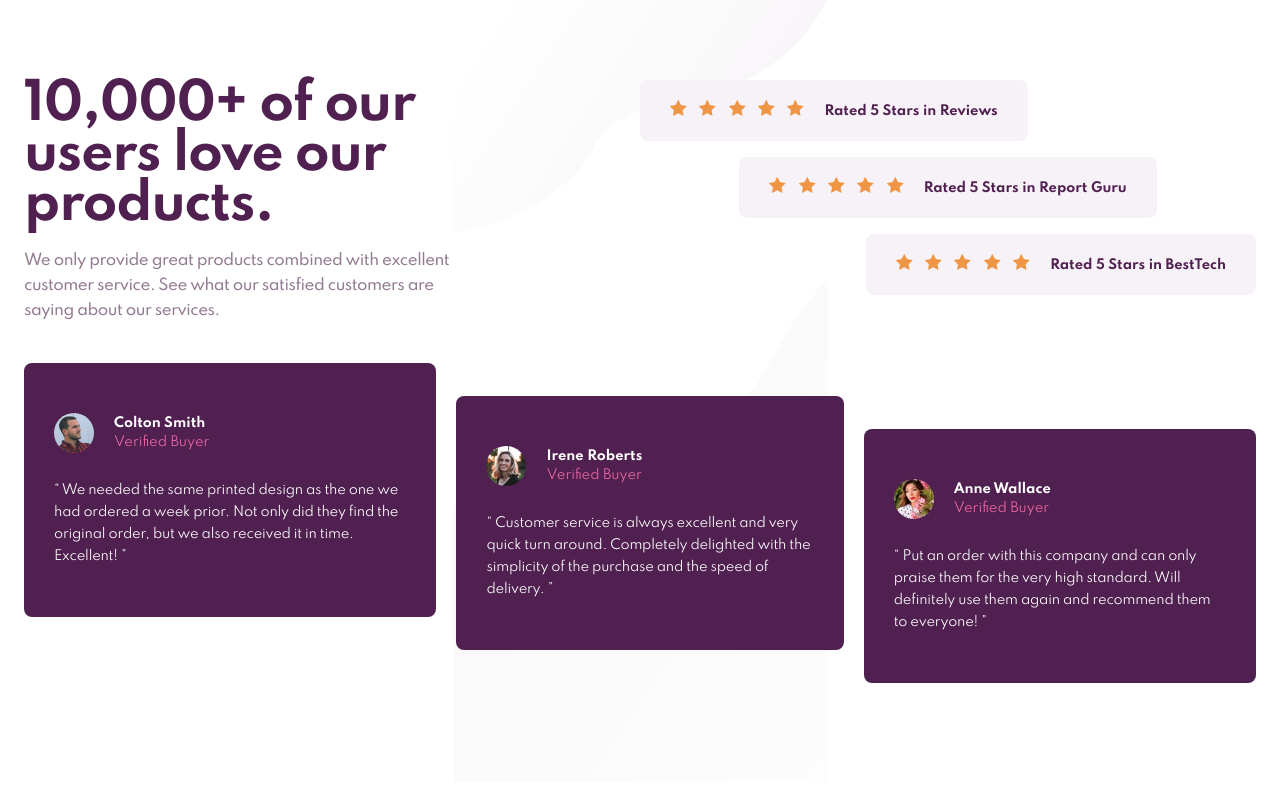
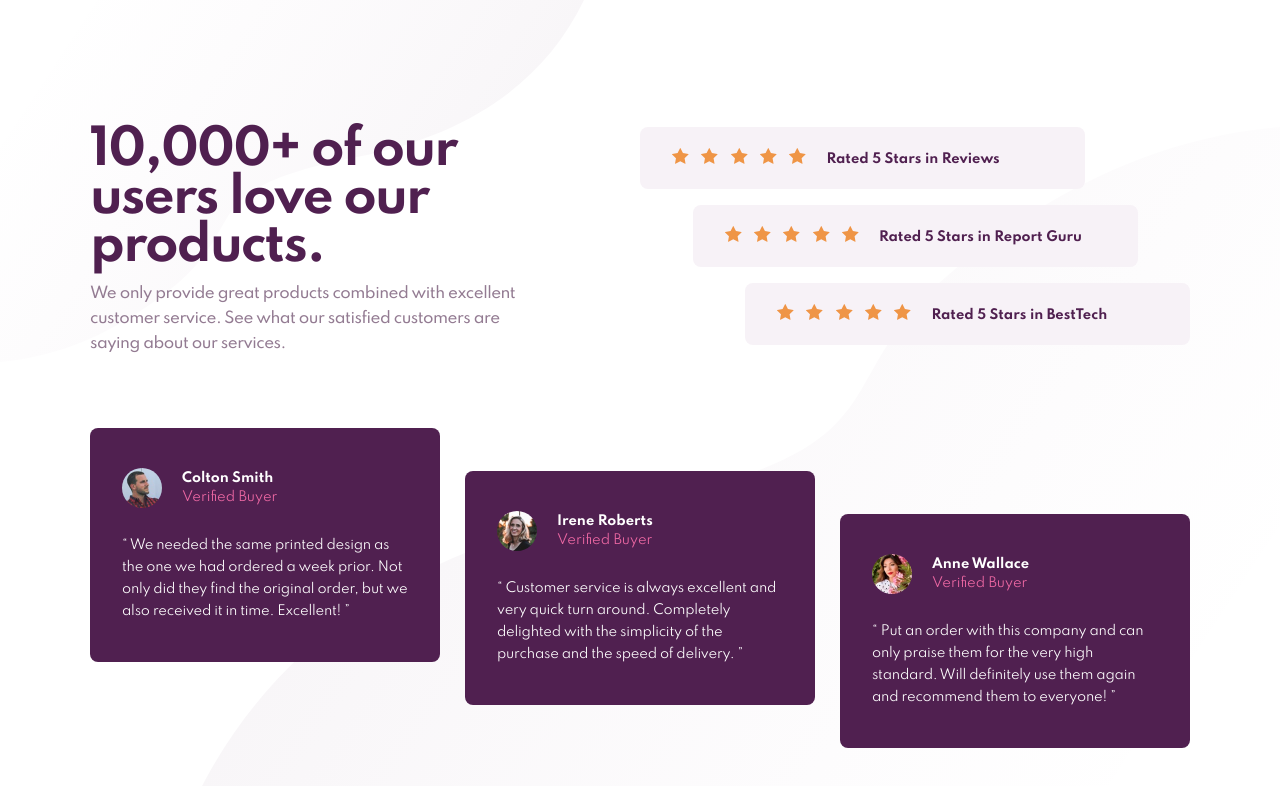
Before and after one commit to MichalTrubini/Social-proof-section, a plain HTML site: page index.html in a window 1280 px wide. Drawn offline with Linux system fonts and the light colour scheme.

Commit message:
desktop version re-factored as per figma

```diff
--- a/index.html
+++ b/index.html
@@ -23,7 +23,8 @@
   <body>
 
     <main class="main">
-      <article class="content">
+      <div class="container">
+        <div class="content">
           <section class="content__text">
             <h1 class="content__heading">10,000+ of our users love our products.</h1>
             <p class="content__paragraph">
@@ -31,7 +32,7 @@
               See what our satisfied customers are saying about our services.
             </p>
           </section>
-        <section class="content__rating">
+          <div class="content__rating">
             <div class="rating__item">
               <div class="rating__image">
                 <img src="images/icon-star.svg" alt="star" class="rating__stars">
@@ -62,10 +63,10 @@
               </div>
               <p class="rating__text">Rated 5 Stars in BestTech</p>
             </div>
-        </section>
-      </article>
+          </div>
+        </div>
 
-      <article class="testimony">
+        <div class="testimony">
           <div class="testimony__item">
             <figure class="testimony__figure">
               <img src="images/image-colton.jpg" alt="image" class="testimony__image">
@@ -118,8 +119,8 @@
             standard. Will definitely use them again and recommend them to everyone! &#8221;
             </p>
           </div>
-      </article>
-
+        </div>
+      </div>
     </main>
   </body>
 </html>
--- a/scss/styles.scss
+++ b/scss/styles.scss
@@ -1,9 +1,6 @@
 @import 'variables','init';
 
 body {
-    background-image: url(../images/bg-pattern-top-mobile.svg), url(../images/bg-pattern-bottom-mobile.svg);
-    background-repeat: no-repeat, no-repeat;
-    background-position: top, bottom;
     background-color: $White;
     font-family: 'Spartan', sans-serif;
     font-size: 1.5rem;
@@ -16,9 +13,16 @@ body {
 }
 
 .main {
+    max-width: 37.5rem;
+    background-image: url(../images/bg-pattern-top-mobile.svg), url(../images/bg-pattern-bottom-mobile.svg);
+    background-repeat: no-repeat, no-repeat;
+    background-position: top, bottom;
+}
+
+.container {
     @include flexCenter(column);
     padding:8rem 2.4rem 9.9rem;
-    max-width: 37.5rem;
+    width: 100%;
 }
 
 .content {
@@ -119,11 +123,23 @@ body {
 }
 
 
-@media (min-width:1000px) {
+@media (min-width:1200px) {
 
     .main {
-        max-width: 144.7rem;
-        margin:auto;
+        background-image: url(../images/bg-pattern-top-desktop.svg), url(../images/bg-pattern-bottom-desktop.svg);
+        background-repeat: no-repeat, no-repeat;
+        background-position: top left, bottom right;
+        max-width: 144rem;
+        width:100vw;
+        height: 100vh;
+        display: flex;
+    }
+
+    .container {
+        max-width: 110rem;
+        margin:12.7rem auto 0;
+        padding:0;
+        height: fit-content;
     }
 
     .content, .testimony {
@@ -134,23 +150,29 @@ body {
     }
 
     .content {
+        margin-bottom:7.2rem;
 
         &__heading {
-            font-size:5rem;
-            line-height: 5rem;
+            font-size:4.8rem;
+            line-height: 4.8rem;
+            letter-spacing: -1.71px;
         }
 
         &__rating {
             @include flexCenter(column);
             align-items: flex-start;
             width: 50%;
+            margin-bottom:0;
         }
 
         &__text {
             line-height:2.5rem;
             text-align:left;
-            max-width:35%;
+            max-width:42%;
+        }
 
+        &__paragraph {
+            margin:1rem 0 0;
         }
     }
 
@@ -164,8 +186,8 @@ body {
             @include flexCenter(row);
             justify-content: flex-start;
 
-            padding: 2rem 3rem;
-            max-width: 100%;
+            padding: 2.1rem 0 2rem 3.2rem;
+            width: 44.5rem;
         }
 
         &__item:nth-child(2) {
@@ -175,14 +197,6 @@ body {
         &__item:nth-child(3) {
             align-self: flex-end;
         }
-
-/*         &__item:nth-child(2) {
-            margin-left: 15%;
-        }
-
-        &__item:nth-child(3) {
-            margin-left: 30%;
-        } */
 
         &__text {
             margin-top:0;
@@ -195,16 +209,16 @@ body {
         justify-content: space-between;
         margin-left:0;
         margin-right:0;
-        max-width:144.7rem;
+        width:110rem;
 
         &__item + &__item {
             margin-top:0rem;
-            margin-left:2rem;
         }
 
         &__item {
-            max-width:100%;
-            padding:5rem 3rem;
+            width:35rem;
+            max-width: 35rem;
+            padding:4rem 3.2rem;
         }
 
         &__item:nth-child(2){
```
Also changed, not shown: css/styles.css, 1 other file. Lines whose indentation alone changed are shown as unchanged.
